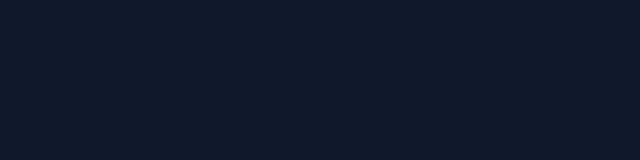
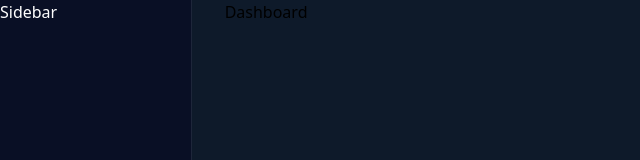
Before and after one commit to PythoSalaf/HyperLiquid-Hack, a React (Vite) app in the folder Client/hyper-hack/: page /dashboard in a window 1280 px wide. Before the commit this address had no page. Shown: the top 160 px of the page, without its empty margins (0-640 px from the left). Built offline with nearby package versions, Linux system fonts and the light colour scheme.

Commit message:
pushing other route

```diff
--- a/Client/hyper-hack/src/App.jsx
+++ b/Client/hyper-hack/src/App.jsx
@@ -1,11 +1,14 @@
 import { Routes, Route } from "react-router-dom";
-import { LandingLayout } from "./pages";
+import { DashboardLayout, LandingLayout, Dashboard } from "./pages";
 
 function App() {
   return (
     <>
       <Routes>
         <Route path="/" element={<LandingLayout />} />
+        <Route path="/dashboard" element={<DashboardLayout />}>
+          <Route index element={<Dashboard />} />
+        </Route>
       </Routes>
     </>
   );
--- a/Client/hyper-hack/src/components/Hero.jsx
+++ b/Client/hyper-hack/src/components/Hero.jsx
@@ -1,4 +1,7 @@
+import { useNavigate } from "react-router-dom";
+
 const Hero = () => {
+  const navigate = useNavigate();
   return (
     <div className="w-full h-screen text-white bg-[#0f1724]">
       <div className="w-[95%] mx-auto md:w-[92%] pt-14 md:pt-20 flex flex-col md:flex-row items-center justify-between">
@@ -11,7 +14,10 @@ const Hero = () => {
             Form a guild, coordinate strategies, and share long-term rewards
           </p>
           <div className="flex items-center gap-9 mt-11">
-            <button className="bg-[#5b8eff] text-white rounded-lg py-1.5 px-4">
+            <button
+              className="bg-[#5b8eff] text-white rounded-lg cursor-pointer py-1.5 px-4"
+              onClick={() => navigate("/dashboard")}
+            >
               Join a guild
             </button>
             <button className="border border-[#0e1a2a] text-white rounded-lg py-1.5 px-4 shadow">
@@ -19,9 +25,7 @@ const Hero = () => {
             </button>
           </div>
         </div>
-        <div className="">
-          <img src="" alt="" />
-        </div>
+        <div className="">{/* <img src="" alt="" /> */}</div>
       </div>
     </div>
   );
--- /dev/null
+++ b/Client/hyper-hack/src/components/Sidebar.jsx
@@ -0,0 +1,9 @@
+const Sidebar = () => {
+  return (
+    <div className="text-white">
+      <h2>Sidebar</h2>
+    </div>
+  );
+};
+
+export default Sidebar;
--- a/Client/hyper-hack/src/components/index.js
+++ b/Client/hyper-hack/src/components/index.js
@@ -4,3 +4,4 @@ export { default as HowItWork } from "./HowItWork";
 export { default as WhyJoin } from "./WhyJoin";
 export { default as ReadyGuild } from "./ReadyGuild";
 export { default as Footer } from "./Footer";
+export { default as Sidebar } from "./Sidebar";
--- /dev/null
+++ b/Client/hyper-hack/src/pages/DashboardLayout.jsx
@@ -0,0 +1,19 @@
+import { Outlet } from "react-router-dom";
+import { Sidebar } from "../components";
+
+const DashboardLayout = () => {
+  return (
+    <div className="w-full flex items-start">
+      <div className="bg-[#090f25] hidden md:block md:w-[20%] lg:w-[15%] h-screen border-r border-r-[#1e263a]">
+        <Sidebar />
+      </div>
+      <div className="w-full md:w-[80%] lg:w-[85%]">
+        <div className="w-[96%] md:w-[94%] mx-auto">
+          <Outlet />
+        </div>
+      </div>
+    </div>
+  );
+};
+
+export default DashboardLayout;
--- a/Client/hyper-hack/src/pages/index.js
+++ b/Client/hyper-hack/src/pages/index.js
@@ -1,6 +1,8 @@
 export { default as Home } from "./Home";
+export { default as Dashboard } from "./Dashboard";
 export { default as Guild } from "./Guild";
 export { default as Rewards } from "./Rewards";
 export { default as Treasury } from "./Treasury";
 export { default as Leaderboards } from "./Leaderboards";
 export { default as LandingLayout } from "./LandingLayout";
+export { default as DashboardLayout } from "./DashboardLayout";
```
